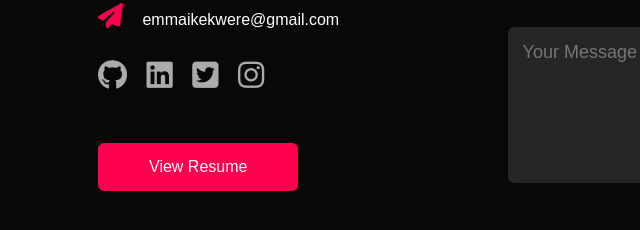
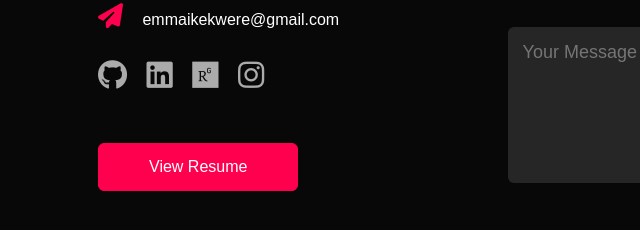
Before and after one commit to simplyEmmanuel/Portfolio-Website, a plain HTML site: page index.html in a window 1280 px wide. Shown: the part 2976-3206 px from the top of the page, 30-670 px from the left. Drawn offline with Linux system fonts and the light colour scheme.

Commit message:
Update index.html

```diff
--- a/index.html
+++ b/index.html
@@ -174,7 +174,7 @@
                 <div class="social-icons">
                     <a href="https://github.com/simplyEmmanuel"><i class="fab fa-github"></i></a>
                     <a href="https://www.linkedin.com/in/ikekwere-emmanuel/"><i class="fab fa-linkedin"></i></a>
-                    <a href="https://twitter.com/IkeDemanuel"><i class="fab fa-twitter-square"></i></a>
+                    <a href="https://www.researchgate.net/profile/Emmanuel-Ikekwere"><i class="fa-brands fa-researchgate"></i></a>
                     <a href="https://www.instagram.com/iam_nuel_tech/"><i class="fab fa-instagram"></i></a>
                 </div>
                 <a href="https://www.linkedin.com/in/ikekwere-emmanuel/" download class="btn btn2">View Resume</a>
```
